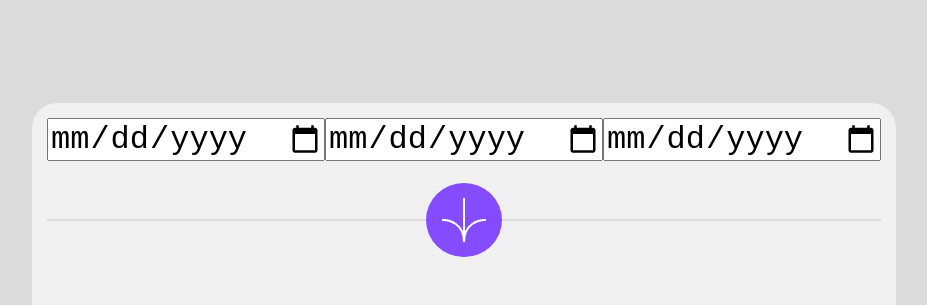
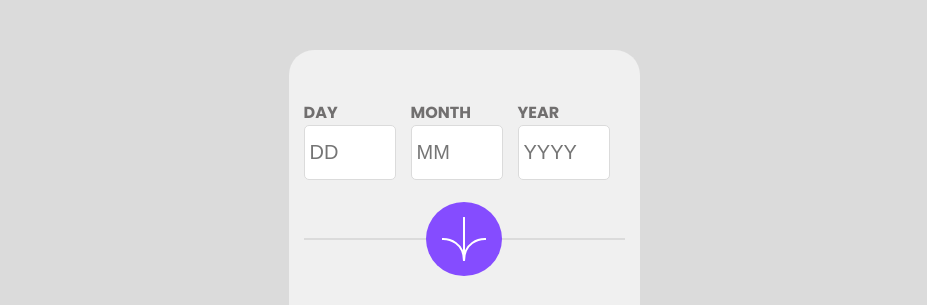
Before and after one commit to lmpko/frontendmentor-age-calculator-app-main, a React app: page / in a window 1280 px wide. Shown: the part 114-419 px from the top of the page, without its empty margins (176-1103 px from the left). Built offline with nearby package versions, Linux system fonts and the light colour scheme.

Commit message:
date component css added, and some other css improvement

```diff
--- a/app.css
+++ b/app.css
@@ -19,18 +19,32 @@ body{
 }
 
 input{
-    font-size: 32px;
+    font-size: 1.25rem;
+    padding: .9375rem.3125rem ;
 }
 
 main{
     background-color: var(--tertiary-color);
     margin: .9375rem;
-    padding: .9375rem;
+    padding: 3.125rem .9375rem;
     border-radius: 1.5625rem 1.5625rem 6.25rem 1.5625rem  ;
 }
 
+.date-form label{
+   color: var(--fifthary-color);
+   text-transform: uppercase;
+   display: flex;
+   flex-direction: column;
+}
+
 .date-form{
-
+    display: flex;
+}
+.date-form input{
+    width: 5rem;
+    margin-right: .9375rem;
+    border: 1px solid var(--fouthary-color);
+    border-radius: .3125rem;
 }
 
 .line-with-img{
--- a/src/DateFormCompononet.js
+++ b/src/DateFormCompononet.js
@@ -4,15 +4,21 @@ const DateFormCompononet = () => {
   return (
     <form className='date-form'>
       <label for="day">
-        <input type="date" name="" value="" id='day' placeholder='DD'/>
+        day
+        <input type="number" name="day" value=""
+          id='day' placeholder='DD'/>
       </label>
 
       <label for="month">
-        <input type="date" name="" value="" id='month' placeholder='MM'/>
+        month
+        <input type="number" name="month" value=""
+          id='month' placeholder='MM'/>
       </label>
 
       <label for="year">
-        <input type="date" name="" value="" id='year' placeholder='YYYY'/>
+        year
+        <input type="number" name="year" value=""
+           id='year' placeholder='YYYY'/>
       </label>
     </form>
   )
```
